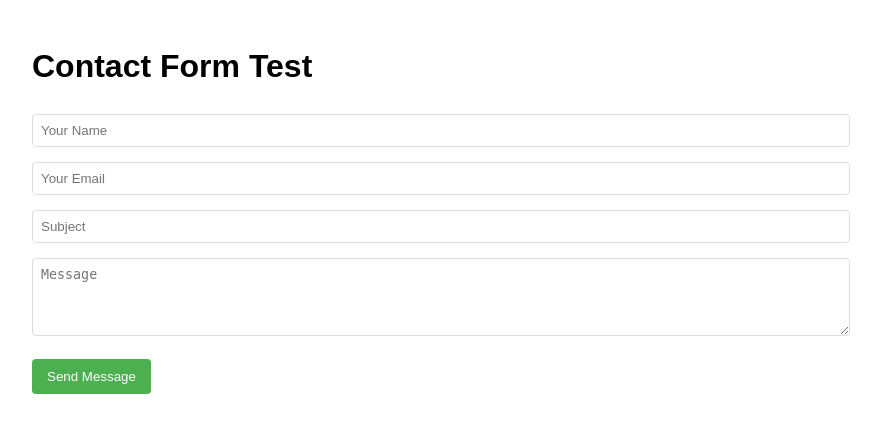
After one commit to mahadev110/devmoulders, a PHP site: page /test.php in a window 1280 px wide. The commit adds this page. Shown: the top 433 px of the page, without its empty margins (208-1089 px from the left). Run offline with PHP 8.4, Linux system fonts and the light colour scheme.

Commit message:
localworking

```diff
--- /dev/null
+++ b/test.php
@@ -0,0 +1,124 @@
+<!DOCTYPE html>
+<html lang="en">
+<head>
+    <meta charset="UTF-8">
+    <meta name="viewport" content="width=device-width, initial-scale=1.0">
+    <title>Contact Form Test</title>
+    <script src="https://code.jquery.com/jquery-3.6.0.min.js"></script>
+    <style>
+        body {
+            font-family: Arial, sans-serif;
+            line-height: 1.6;
+            margin: 0;
+            padding: 20px;
+        }
+        .container {
+            max-width: 800px;
+            margin: 0 auto;
+        }
+        .form-control {
+            width: 100%;
+            padding: 8px;
+            margin-bottom: 15px;
+            border: 1px solid #ddd;
+            border-radius: 4px;
+        }
+        button {
+            background-color: #4CAF50;
+            color: white;
+            padding: 10px 15px;
+            border: none;
+            border-radius: 4px;
+            cursor: pointer;
+        }
+        .loading, .error-message, .sent-message {
+            margin: 10px 0;
+            padding: 10px;
+            border-radius: 4px;
+            display: none;
+        }
+        .loading {
+            background-color: #f9f9f9;
+        }
+        .error-message {
+            background-color: #f8d7da;
+            color: #721c24;
+        }
+        .sent-message {
+            background-color: #d4edda;
+            color: #155724;
+        }
+    </style>
+</head>
+<body>
+    <div class="container">
+        <h1>Contact Form Test</h1>
+
+        <form action="forms/contact.php" method="post" class="php-email-form">
+            <div class="row">
+                <div class="col-md-6">
+                    <input type="text" name="name" class="form-control" placeholder="Your Name" required />
+                </div>
+
+                <div class="col-md-6">
+                    <input type="email" class="form-control" name="email" placeholder="Your Email" required />
+                </div>
+
+                <div class="col-md-12">
+                    <input type="text" class="form-control" name="subject" placeholder="Subject" required />
+                </div>
+
+                <div class="col-md-12">
+                    <textarea class="form-control" name="message" rows="4" placeholder="Message" required></textarea>
+                </div>
+
+                <div class="col-md-12 text-center">
+                    <div class="loading">Loading</div>
+                    <div class="error-message"></div>
+                    <div class="sent-message">Your message has been sent. Thank you!</div>
+
+                    <button type="submit">Send Message</button>
+                </div>
+            </div>
+        </form>
+    </div>
+
+    <script>
+        $(document).ready(function() {
+            $('.php-email-form').submit(function(e) {
+                e.preventDefault();
+
+                var form = $(this);
+                var url = form.attr('action');
+                var formData = form.serialize();
+
+                $('.loading').show();
+                $('.error-message').hide();
+                $('.sent-message').hide();
+
+                $.ajax({
+                    type: "POST",
+                    url: url,
+                    data: formData,
+                    dataType: 'json',
+                    success: function(response) {
+                        $('.loading').hide();
+
+                        if(response.success) {
+                            $('.sent-message').show();
+                            form[0].reset(); // Reset the form fields
+                        } else {
+                            $('.error-message').html(response.message).show();
+                        }
+                    },
+                    error: function(xhr, status, error) {
+                        $('.loading').hide();
+                        $('.error-message').html("There was an error sending your message. Please try again later.").show();
+                        console.log(xhr.responseText);
+                    }
+                });
+            });
+        });
+    </script>
+</body>
+</html>
```
Also changed, not shown: contactus.php (+36 -6 lines), forms/contact.php (+9 -2 lines).
